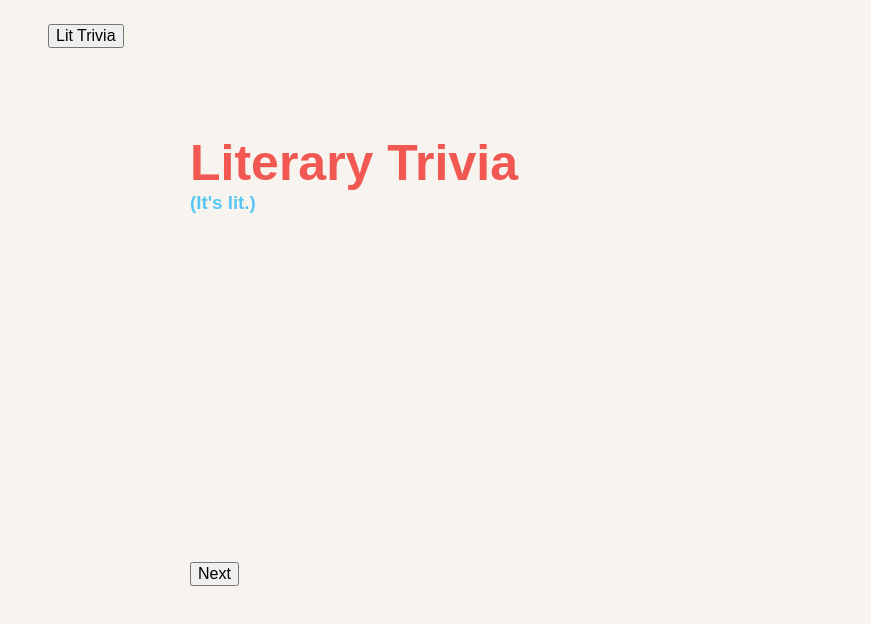
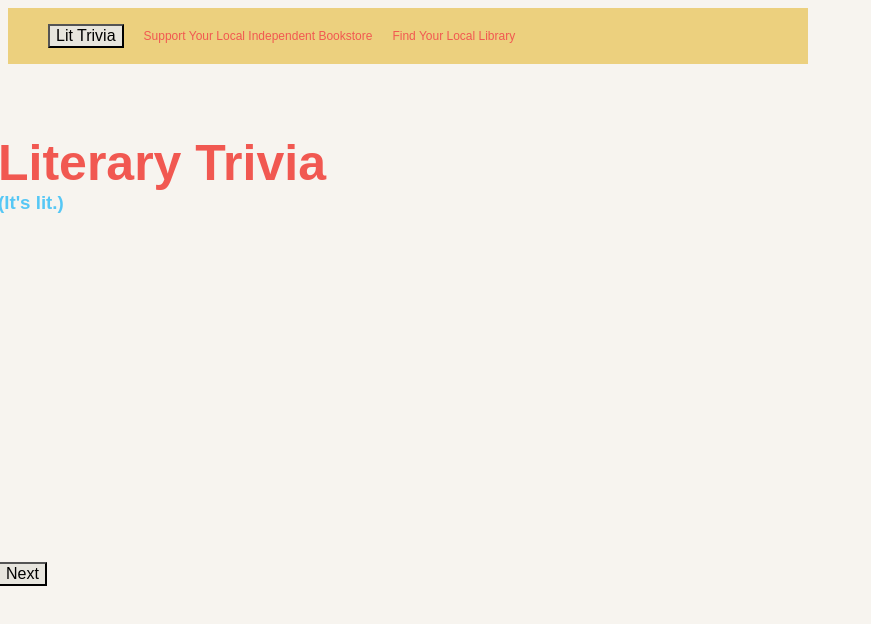
Before and after one commit to rmfortes/literary_trivia, a plain HTML site: page index.html in a window 1280 px wide. Shown: the whole page, without its empty margins (0-871 px from the left). Drawn offline with Linux system fonts and the light colour scheme.

Commit message:
css styling

```diff
--- a/index.html
+++ b/index.html
@@ -8,9 +8,11 @@
 </head>
 
 <body>
-    <nav>
-        <ul>
+    <nav class>
+        <ul class="nav">
             <button class="home">Lit Trivia</button>
+            <a href="https://bookshop.org/" class="links">Support Your Local Independent Bookstore</a>
+            <a href="https://www.loc.gov/rr/askalib/local-library.html" class="links">Find Your Local Library</a>
         </ul>
     </nav>
 
--- a/style.css
+++ b/style.css
@@ -30,13 +30,28 @@ h1, h3 {
 
 nav {
     width: 100vh;
-    max-width: 100%;
     position: fixed;
+    background-color: #ECD07E;
+    overflow: hidden;
+}
+
+.nav {
+    display: flex;
 }
 
 .home {
     font-family: 'futura', sans-serif;
     font-size: 16px;
+    background-color: #E7E5DE;
+}
+
+.links {
+    font-family: 'futura', sans-serif;
+    text-decoration: none;
+    color: #F15851;
+    margin-left: 20px;
+    margin-top: 5px;
+    font-size: 12px;
 }
 
 .board {
@@ -49,7 +64,8 @@ nav {
 
     position: absolute;
     top: 50%;
-    left: 50%;
+    left: 35%;
+    right: 35%;
     transform: translate(-50%, -50%);
 }
 
@@ -74,8 +90,14 @@ nav {
     margin-left: 0px;
 }
 
+.question, .bonus {
+    font-family: 'futura', sans-serif;
+    font-size: 18px;
+}
+
 .next {
     font-family: 'futura', sans-serif;
     font-size: 16px;
     margin-top: 10px;
+    background-color: #E7E5DE;
 }
```
